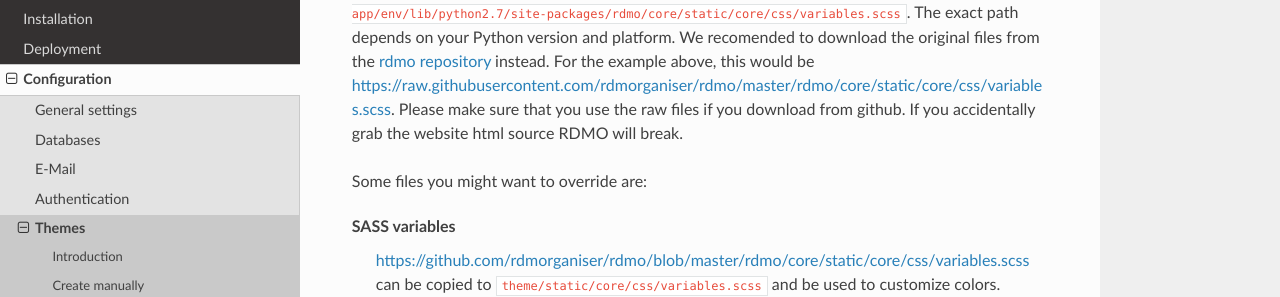
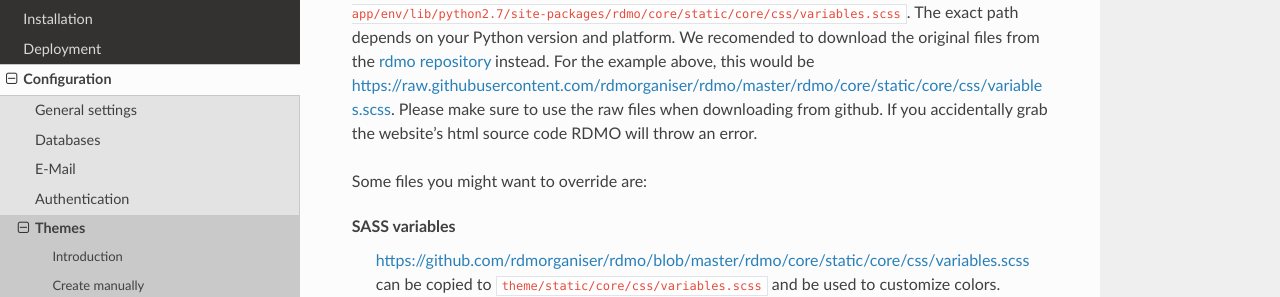
Before and after one commit to rdmorganiser/rdmo-docs, a Sphinx documentation site: the page built from docs/configuration/themes.rst, in a window 1280 px wide and 900 px high, scrolled down 1107 px. Shown: the part 158-455 px from the top of the window. Built offline with Sphinx 7.4.7 and the Read the Docs theme 2.0.0, drawn with Linux system fonts in a browser that asks for light colours.

Commit message:
Add minor changes

```diff
--- a/docs/configuration/themes.rst
+++ b/docs/configuration/themes.rst
@@ -39,7 +39,7 @@ Working with themes
 
 If you have completed these steps templates and static files in the ``theme`` directory are used instead of the original files as long as they have the same relative path, e.g. the template ``theme/templates/core/base_navigation.html`` overrides ``rdmo/core/templates/core/base_navigation.html`` from the original code.
 
-Usually, the RDMO template files are located in the your virtual environment, e.g. ``/srv/rdmo/rdmo-app/env/lib/python2.7/site-packages/rdmo/core/static/core/css/variables.scss``. The exact path depends on your Python version and platform. We recomended to download the original files from the `rdmo repository <https://github.com/rdmorganiser/rdmo>`_ instead. For the example above, this would be https://raw.githubusercontent.com/rdmorganiser/rdmo/master/rdmo/core/static/core/css/variables.scss. Please make sure that you use the raw files if you download from github. If you accidentally grab the website html source RDMO will break.
+Usually, the RDMO template files are located in the your virtual environment, e.g. ``/srv/rdmo/rdmo-app/env/lib/python2.7/site-packages/rdmo/core/static/core/css/variables.scss``. The exact path depends on your Python version and platform. We recomended to download the original files from the `rdmo repository <https://github.com/rdmorganiser/rdmo>`_ instead. For the example above, this would be https://raw.githubusercontent.com/rdmorganiser/rdmo/master/rdmo/core/static/core/css/variables.scss. Please make sure to use the raw files when downloading from github. If you accidentally grab the website's html source code RDMO will throw an error.
 
 Some files you might want to override are:
 
```
